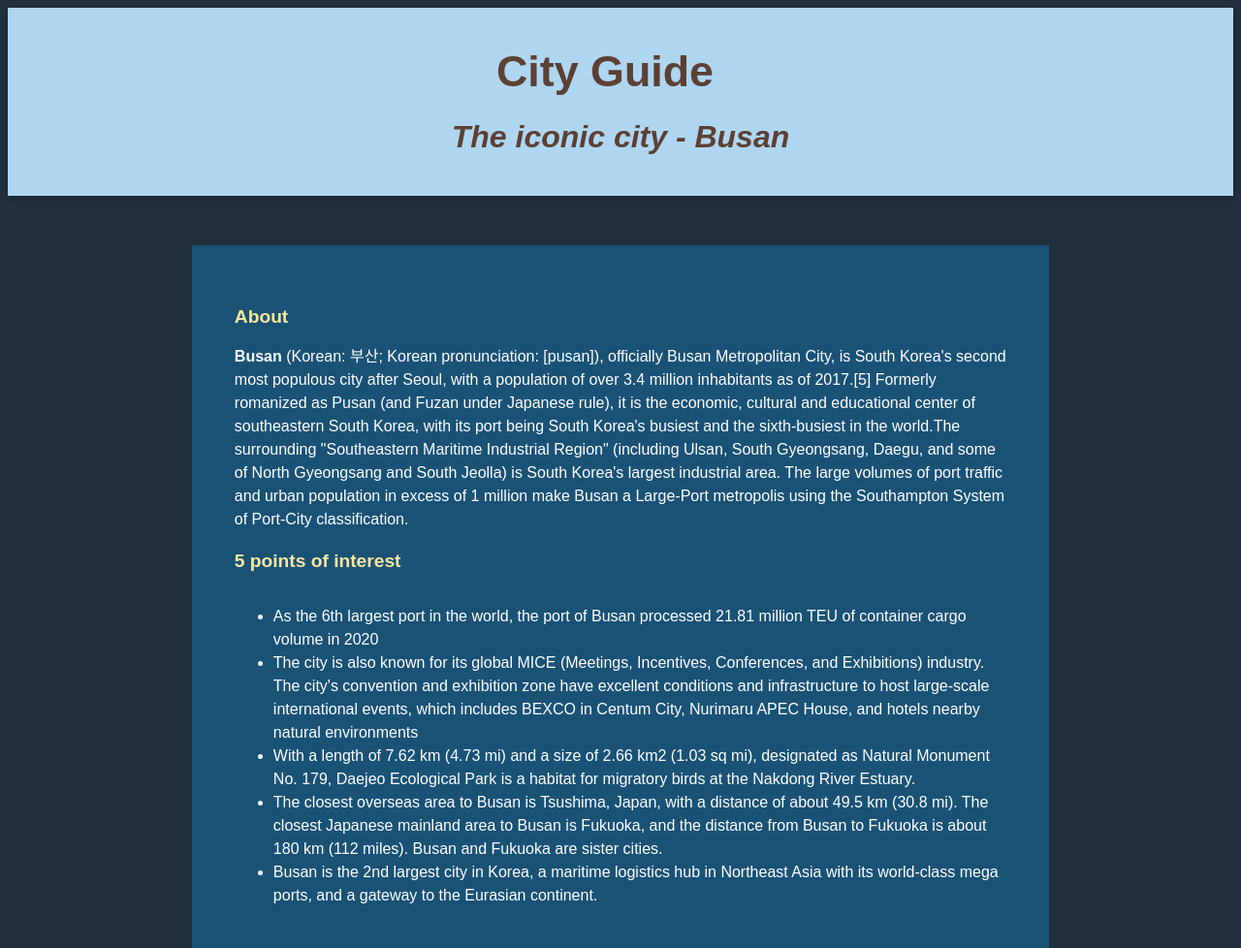
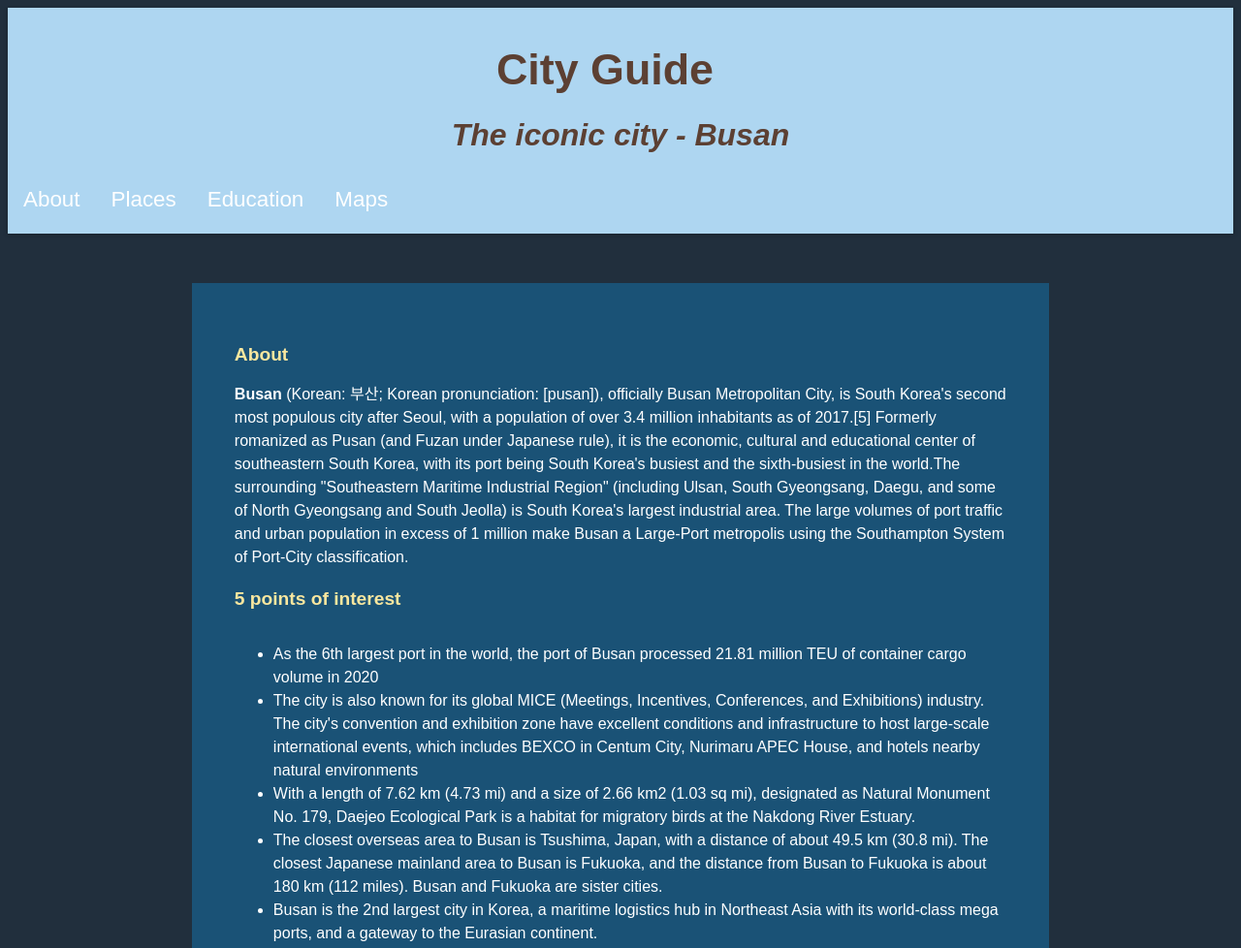
Before and after one commit to cse204-2024/03-city-guide-KateKimdo, a plain HTML site: page 03-city-guide-KateKimdo/index.html in a window 1280 px wide. Shown: the top 978 px of the page at 97% size. Drawn offline with Linux system fonts and the light colour scheme; a web font is replaced by a local one.

Commit message:
03 city guide final submission

```diff
--- a/03-city-guide-KateKimdo/css/styles.css
+++ b/03-city-guide-KateKimdo/css/styles.css
@@ -14,8 +14,8 @@ html {
     background-size: cover;
     background-position: center 40%;
     color: black;
-    padding-top: 10px;
-    padding-bottom: 21px;
+    padding-top: 8px;
+    padding-bottom: 8px;
     position: -webkit-sticky;
     position: sticky;
     top: 0;
@@ -23,6 +23,32 @@ html {
     background-color: #AED6F1;
     box-shadow: 0 2px 5px rgba(0,0,0,0.2);
   }
+
+  .navbar ul {
+    list-style-type: none;
+    margin: 0;
+    padding: 0;
+    overflow: hidden;
+
+  }
+
+  .navbar li {
+    float: left;
+  }
+
+  .navbar li a {
+    display: block;
+    color: white;
+    text-align: center;
+    padding: 14px 16px;
+    text-decoration: none;
+    font-size: 0.7rem;
+  }
+
+  .navbar li a:hover {
+    background-color: #111;
+  }
+
 
   h1{
     color: #5C4033;
--- a/03-city-guide-KateKimdo/index.html
+++ b/03-city-guide-KateKimdo/index.html
@@ -1,5 +1,5 @@
 <!DOCTYPE html>
-<html>
+<html lang="en">
 <head>
   <title>City Guide Kate Kim</title>
   <meta charset="UTF-8">
@@ -16,10 +16,18 @@
             <h1>City Guide</h1>
             <h2><em>The iconic city - Busan</em></h2>
         </div>
+        <nav class="navbar">
+            <ul>
+                <li><a href="#about">About</a></li>
+                <li><a href="#places">Places</a></li>
+                <li><a href="#education">Education</a></li>
+                <li><a href="#maps">Maps</a></li>
+            </ul>
+        </nav>
     </header>
 
     <article>
-        <section class="section1">
+        <section id="about" class="section1">
             <h3>About</h3>
                 <p><strong>Busan</strong> (Korean: 부산; Korean pronunciation: [pusan]), officially Busan Metropolitan City, is South Korea's second most populous city after Seoul, with a population of over 3.4 million inhabitants as of 2017.[5] Formerly romanized as Pusan (and Fuzan under Japanese rule), it is the economic, cultural and educational center of southeastern South Korea, with its port being South Korea's busiest and the sixth-busiest in the world.The surrounding "Southeastern Maritime Industrial Region" (including Ulsan, South Gyeongsang, Daegu, and some of North Gyeongsang and South Jeolla) is South Korea's largest industrial area. The large volumes of port traffic and urban population in excess of 1 million make Busan a Large-Port metropolis using the Southampton System of Port-City classification.</p>
 
@@ -34,7 +42,7 @@
         </section>
 
         <!-- section 2 - places -->
-        <section class="section2">
+        <section id="places" class="section2">
             <h3>Places</h3>
             <div class="row">
               <div class="column" id="busan-cityscape">
@@ -50,7 +58,7 @@
                 <p><strong>The Gwangbok-dong, Nampo-dong, and Jungang-dong</strong> areas form the old central business district. Some of the restaurants in this district use family recipes passed down through the generations.</p>
               </div>
             </div>
-            <h3>Top Attractions</h3>
+
             <table>
               <thead>
                 <tr>
@@ -78,14 +86,14 @@
               </tbody>
             </table>
             <form id="Attraction">
-                <label for="fee">Attraction choice:</label>
-                <input type="attraction" id="attraction" name="attraction" placeholder="attraction" required>
-                <button type="reservation">Submit</button>
+                <label for="attraction">Attraction choice:</label>
+                <input type="text" id="attraction" name="attraction" placeholder="attraction" required>
+                <button type="submit">Submit</button>
             </form>
           </section>
 
         <!-- section 3 - education website external links -->
-        <section class="section3">
+        <section id="education" class="section3">
             <h3>Links for Education website</h3>
             <ul>
               <li><a href="https://www.pusan.ac.kr/eng/Main.do">Pusan National University</a></li>
@@ -94,7 +102,7 @@
             </ul>
           </section>
 
-          <section class="section5">
+          <section id="maps" class="section5">
             <h3>Busan in Google maps</h3>
             <iframe src="https://www.google.com/maps/embed?pb=!1m18!1m12!1m3!1d208684.27366703638!2d128.86885495554557!3d35.18923402043419!2m3!1f0!2f0!3f0!3m2!1i1024!2i768!4f13.1!3m3!1m2!1s0x3568eb6de823cd35%3A0x35d8cb74247108a7!2sBusan%2C%20South%20Korea!5e0!3m2!1sen!2sus!4v1707073902050!5m2!1sen!2sus" width="600" height="450" style="border:0;" allowfullscreen="" loading="lazy" referrerpolicy="no-referrer-when-downgrade"></iframe>
           </section>
```
